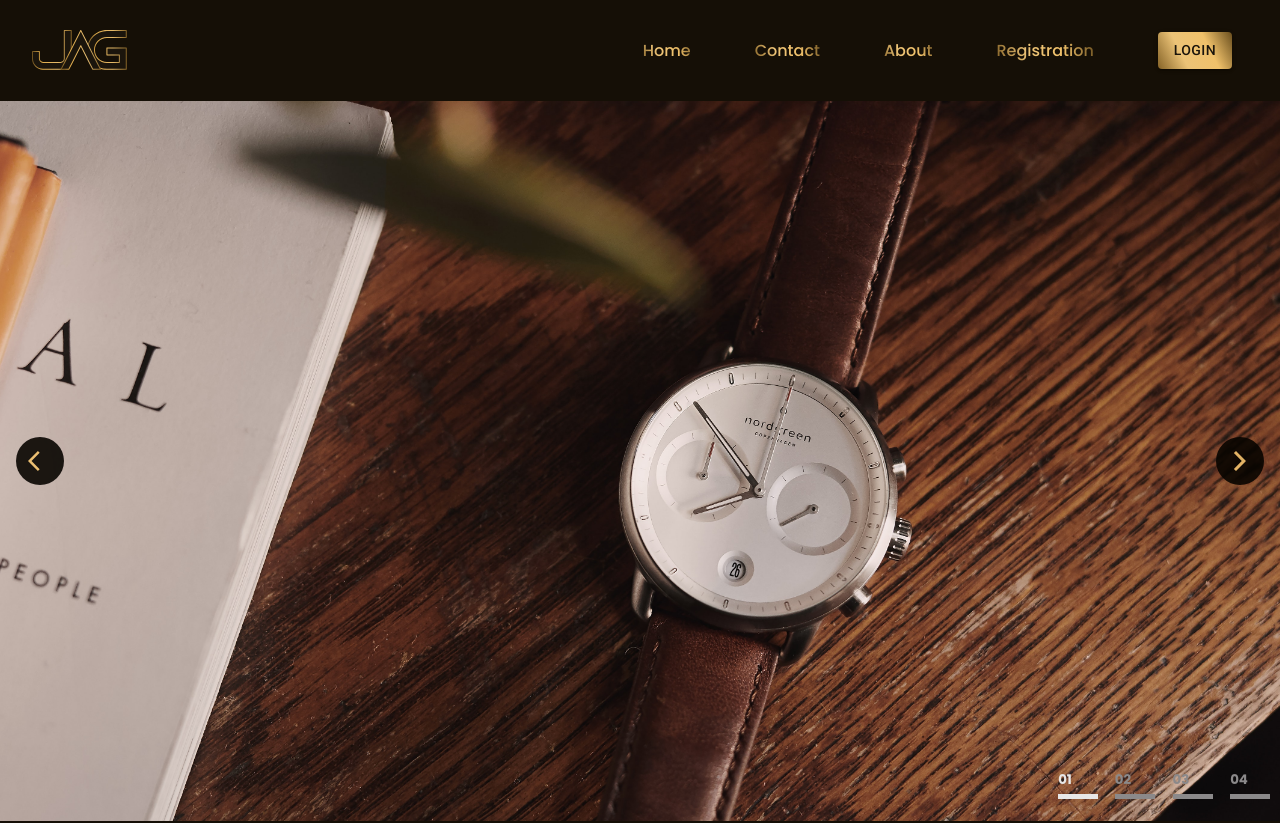
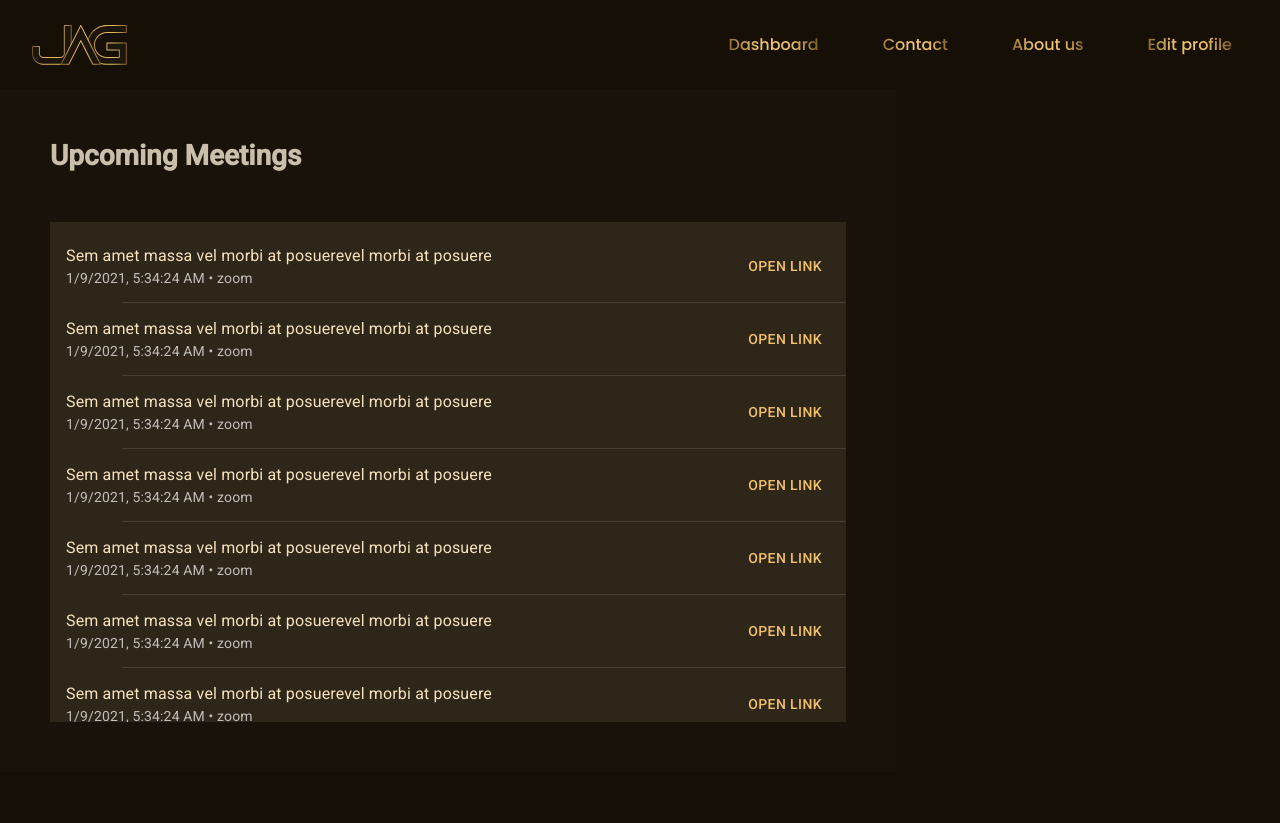
Before and after one commit to Mohanbarman/jag-portal, a React (Create React App) app: page / in a window 1280 px wide. Shown: the top 823 px of the page. After the commit the page ends 800 px from the top, so only its background shows below. Built offline with nearby package versions, Linux system fonts and the light colour scheme.

Commit message:
Adding upcoming meetings

```diff
--- a/src/Content.js
+++ b/src/Content.js
@@ -216,6 +216,25 @@ const aboutUsContent = {
   visionImage: CoreLeader2,
 }
 
+// demo api content
+const demoProfile = {
+  id: 1,
+  firstName: 'Sohan',
+  lastName: 'Kumar',
+  email: 'sohan@gmail.com',
+  landingPageUrl: 'https://example.com/landing-page',
+  profileImage: CoreLeader4,
+  isAdmin: true,
+}
+
+const demoUpcomingMeetings = [1,2,3,4,5,6,7,8,9,10]
+  .map((i, index) => ({
+    id: i,
+    name: 'Sem amet massa vel morbi at posuerevel morbi at posuere',
+    date: Date.now(),
+    platform: 'zoom',
+    link: 'https://exmple.com/meeting',
+  }))
 
 export {
   carouselContent,
@@ -228,4 +247,6 @@ export {
   contactUsScreenContent,
   forgetPasswordScreenContent,
   aboutUsContent,
+  demoProfile,
+  demoUpcomingMeetings,
 };
--- /dev/null
+++ b/src/Routes.js
@@ -0,0 +1,48 @@
+export const unauthenticatedRoutes = [
+  {
+    label: 'Home',
+    path: '/',
+  },
+  {
+    label: 'Contact',
+    path: '/contact',
+  },
+  {
+    label: 'About',
+    path: '/about'
+  },
+  {
+    label: 'Registration',
+    path: '/registration',
+  },
+  {
+    label: 'Login',
+    path: '/login',
+  }
+]
+
+export const authenticatedRoutes = [
+  {
+    label: 'Dashboard',
+    path: '/',
+  },
+  {
+    label: 'Contact',
+    path: '/contact',
+  },
+  {
+    label: 'About us',
+    path: '/about'
+  },
+  {
+    label: 'Edit profile',
+    path: '/edit-profile'
+  }
+]
+
+export const adminAdditionalRoutes = [
+  {
+    label: 'Create meeting',
+    path: '/create-meeting',
+  }
+]
--- a/src/components/Navbar.js
+++ b/src/components/Navbar.js
@@ -1,9 +1,10 @@
-import React, { useEffect, useState } from 'react';
+import React, {useContext, useEffect, useState} from 'react';
 import Logo from '../assets/logo.svg';
 import { Link, useHistory } from "react-router-dom";
 import MenuIcon from "@material-ui/icons/Menu";
 import { Drawer } from '@material-ui/core';
 import { navStyles } from "./NavbarStyles";
+import { authContext } from "../context/AuthContext";
 import {
   Button,
   IconButton,
@@ -12,53 +13,38 @@ import {
   ListItem,
   ListItemText,
 } from "@material-ui/core";
+import {
+  authenticatedRoutes,
+  unauthenticatedRoutes,
+  adminAdditionalRoutes
+} from "../Routes";
 
 
 const Navbar = () => {
   const [screenWidth, setScreenWidth] = useState(window.innerWidth);
   const [isDrawerOpen, setIsDrawerOpen] = useState(false);
+  const {isAuthenticated, profile} = useContext(authContext);
 
   const history = useHistory();
   const classes = navStyles();
 
-  const routes = [
-    {
-      label: 'Home',
-      path: '/',
-    },
-    {
-      label: 'Contact',
-      path: '/contact',
-    },
-    {
-      label: 'About',
-      path: '/about'
-    },
-    {
-      label: 'Registration',
-      path: '/registration',
-    },
-    {
-      label: 'Login',
-      path: '/login',
-    }
-  ]
-
   useEffect(() => {
     window.addEventListener('resize', () => {
       setScreenWidth(window.innerWidth);
-    })
+    });
   }, [])
 
   // Desktop nav bar
   const desktopNav = (
       <ul>
-        {routes.filter(i => i.path !== '/login').map(i => (
+        {(isAuthenticated ? authenticatedRoutes : unauthenticatedRoutes)
+          .filter(i => i.path !== '/login').map(i => (
             <li key={i.path}>
               <Link to={i.path}>{i.label}</Link>
             </li>
         ))}
 
+        {!isAuthenticated &&
           <li>
             <Button onClick={() => {
               history.push('/login')
@@ -66,6 +52,7 @@ const Navbar = () => {
               Login
             </Button>
           </li>
+        }
       </ul>
   )
 
@@ -80,8 +67,11 @@ const Navbar = () => {
 
       <Drawer classes={classes} anchor="right" onClose={() => setIsDrawerOpen(false)} open={isDrawerOpen}>
         <List>
-          {routes.map((i, index) => (
-            <ListItem button key={i.label} onClick={() =>  history.push(i.path)}>
+          {(isAuthenticated
+            ? [...authenticatedRoutes, ...(profile.isAdmin ? adminAdditionalRoutes : [])]
+            : unauthenticatedRoutes
+          ).map((i, index) => (
+            <ListItem button key={index} onClick={() =>  history.push(i.path)}>
               <ListItemText className="text" primary={i.label} />
             </ListItem>
           ))}
--- /dev/null
+++ b/src/components/UpcomingMeetings.js
@@ -0,0 +1,57 @@
+import React, {useState, useEffect} from 'react';
+import {demoUpcomingMeetings} from "../Content";
+import {
+  Button,
+  List,
+  ListItem,
+  ListItemSecondaryAction,
+  ListItemText,
+  Divider,
+} from "@material-ui/core";
+
+
+const UpcomingMeetings = () => {
+  const [meetings, setMeetings] = useState(demoUpcomingMeetings);
+
+
+  useEffect(() => {
+    const t = setInterval(() => {
+      setMeetings(p => [...p, {
+        id: Date.now(),
+        name: 'Sem amet massa vel morbi at posuerevel morbi at posuere',
+        date: Date.now(),
+        platform: 'zoom',
+        link: 'https://exmple.com/meeting',
+      }])
+    }, 1000 * 10)
+    return () => clearInterval(t);
+  }, [])
+
+  return(
+      <section className='upcoming-meetings-section'>
+        <h3 className='dashboard-subheading'>Upcoming meetings</h3>
+        <List className='upcoming-meetings-list' style={{maxHeight: '500px', overflow: 'auto'}}>
+
+          {meetings.map((meeting) => (
+            <div key={meeting.id}>
+              <ListItem alignItems={'flex-start'} >
+                <ListItemText
+                  primary={meeting.name}
+                  secondary={`${new Date(meeting.date).toLocaleString()} • ${meeting.platform}`}
+                />
+                <ListItemSecondaryAction>
+                  <Button variant='text' color='primary' onClick={() => window.open(meeting.link)}>
+                    Open link
+                  </Button>
+                </ListItemSecondaryAction>
+              </ListItem>
+              <Divider variant="inset" component="li" />
+            </div>
+            )).reverse()}
+
+        </List>
+      </section>
+  )
+}
+
+export default UpcomingMeetings;
--- /dev/null
+++ b/src/context/AuthContext.js
@@ -0,0 +1,19 @@
+import React, { createContext, useState } from 'react';
+import { demoProfile } from '../Content';
+
+
+const authContext = createContext();
+
+const AuthProvider = (props) => {
+    const [isAuthenticated, setIsAuthenticated] = useState(true);
+    const [profile, setProfile] = useState(demoProfile)
+
+    return <authContext.Provider value={{
+        isAuthenticated,
+        setIsAuthenticated,
+        profile,
+        setProfile,
+    }} {...props} />
+}
+
+export { AuthProvider, authContext };
--- a/src/index.css
+++ b/src/index.css
@@ -111,10 +111,6 @@ p {
     h4 { font-size: 1rem; }
     p { font-size: 1.3rem; }
     body { font-size: 1rem; }
-
-    h1, h2, h3, h4 {
-        /*line-height: 1;*/
-    }
 }
 
 .section {
@@ -206,7 +202,7 @@ p {
         var(--clr-primary-gradient-2),
         var(--clr-primary-gradient-1)
     );
-    -webkit-background-clip: text;
+    background-clip: text;
     -webkit-text-fill-color: transparent;
     font-size: 3rem;
     display: inline-block;
@@ -243,7 +239,7 @@ Nav bar
 
 .nav-wrapper a {
     background: var(--clr-primary-gradient);
-    -webkit-background-clip: text;
+    background-clip: text;
     -webkit-text-fill-color: transparent;
 }
 
@@ -679,3 +675,25 @@ Vision
     padding-top: 100px;
     background-color: var(--clr-primary-5);
 }
+
+
+/*
+=======================
+Dashboard
+=======================
+*/
+
+.home-auth-left-section {
+    padding: 50px;
+    background-color: var(--clr-primary-4);
+    width: 70%;
+}
+
+.upcoming-meetings-list {
+    background-color: var(--clr-primary-6);
+}
+
+.dashboard-subheading {
+    margin-bottom: 50px;
+    color: var(--clr-primary-11);
+}
--- a/src/routes/Home.js
+++ b/src/routes/Home.js
@@ -1,21 +1,35 @@
-import React from 'react';
+import React, { useContext } from 'react';
 import Navbar from '../components/Navbar';
 import Carousel from '../components/Carousel';
 import CoreLeaders from "../components/CoreLeaders";
 import MissionAndVision from "../components/MissionAndVision";
 import ProspectingVideos from "../components/ProspectingVideos";
 import Footer from "../components/Footer"
+import UpcomingMeetings from "../components/UpcomingMeetings";
+import { authContext } from "../context/AuthContext";
 
 
+// Content for unauthenticated users
+const _unauthenticatedContent = (
+  <>
+    <Navbar />
+    <Carousel />
+    <CoreLeaders />
+    <MissionAndVision />
+    <ProspectingVideos />
+    <Footer />
+  </>
+)
+
 const Home = () => {
-  return(
+  const { isAuthenticated } = useContext(authContext);
+
+  return (!isAuthenticated ? _unauthenticatedContent :
     <>
       <Navbar/>
-      <Carousel/>
-      <CoreLeaders/>
-      <MissionAndVision/>
-      <ProspectingVideos/>
-      <Footer/>
+      <section className='home-auth-left-section'>
+        <UpcomingMeetings/>
+      </section>
     </>
   )
 }
```
Also changed, not shown: src/App.js (+10 -7 lines), 1 other file (tests, documents, lock files or other folders). Lines whose indentation alone changed are shown as unchanged.
